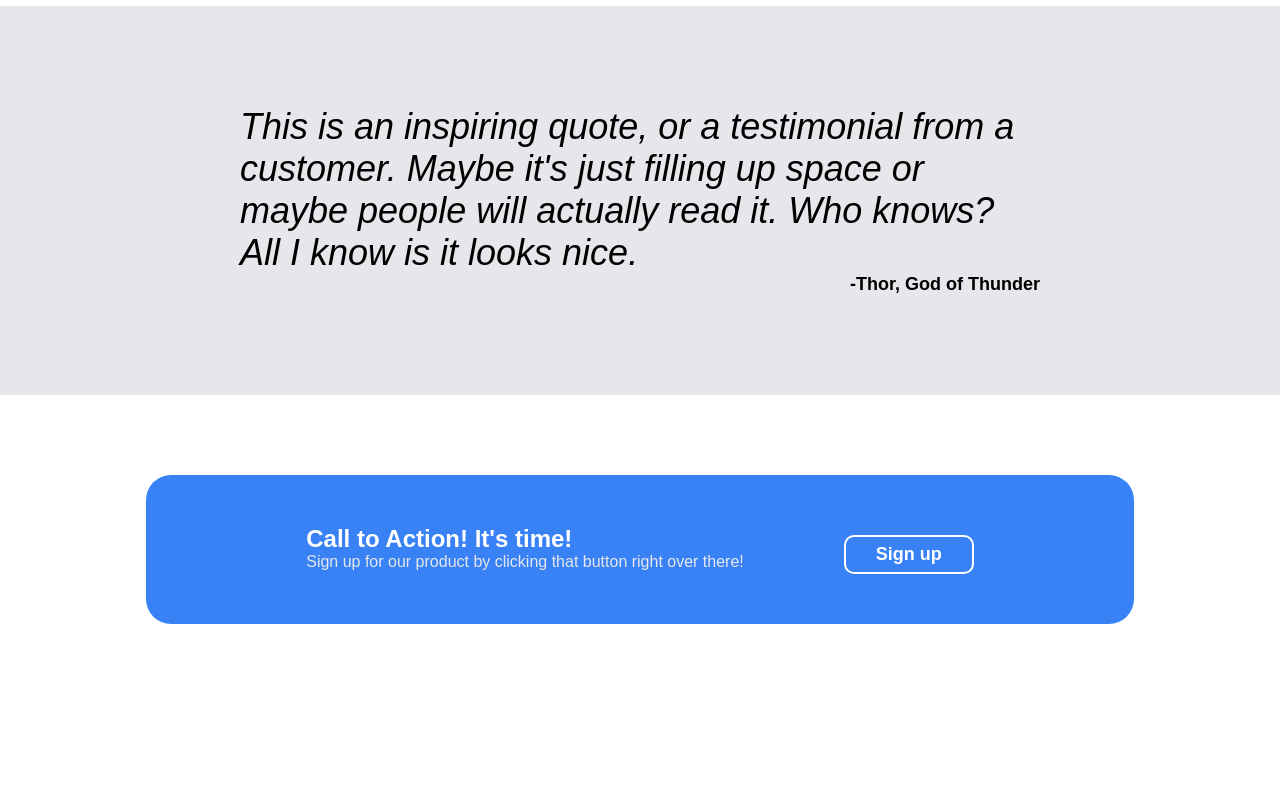
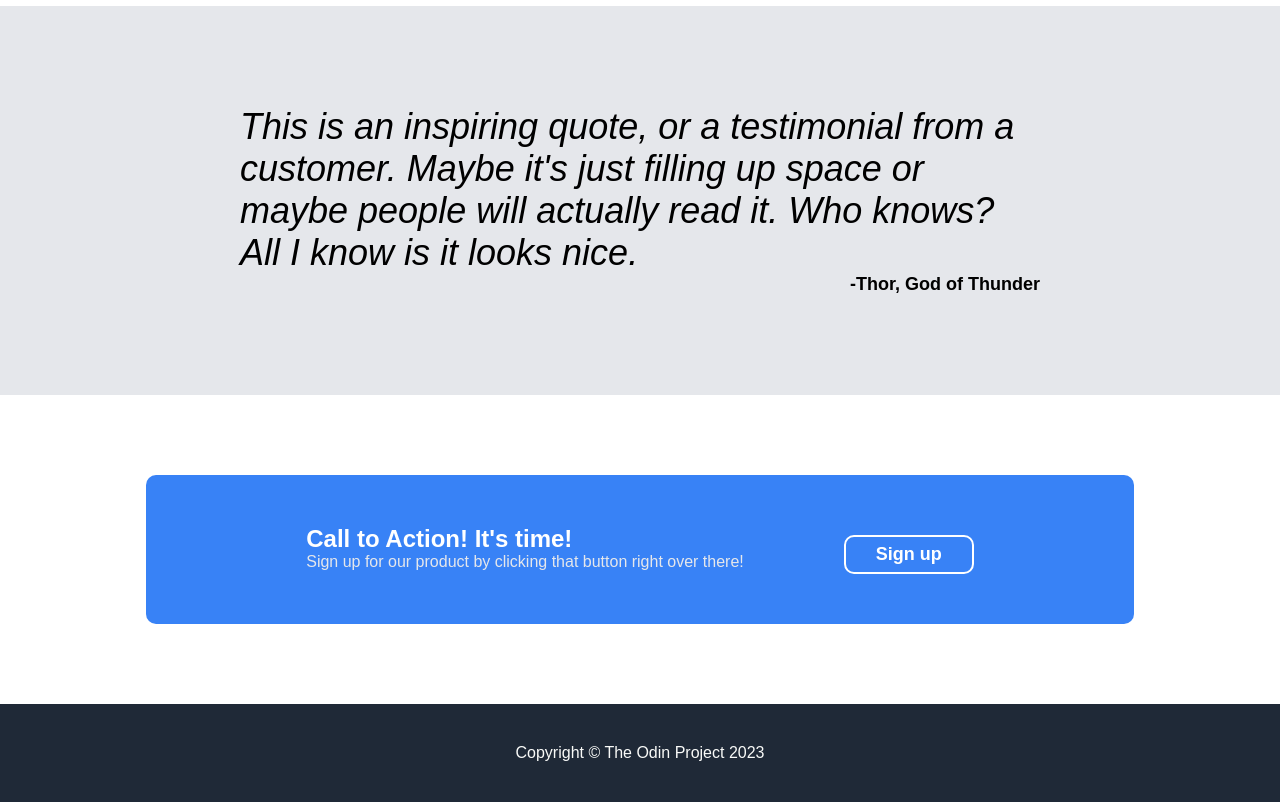
Before and after one commit to Lewisweetch26/odin-landing-page, a plain HTML site: page index.html in a window 1280 px wide. Shown: the part 940-1742 px from the top of the page. Before the commit the page ends 1644 px from the top, so only its background shows below. Drawn offline with Linux system fonts and the light colour scheme.

Commit message:
html name change

```diff
--- a/landing.html
+++ b/index.html
@@ -67,5 +67,11 @@
 
         </div>
     </div>
+
+    <div class="footer">
+        <div class="container4">
+            <div class="words">Copyright © The Odin Project 2023</div>
+        </div>
+    </div>
 </body>
 </html>
--- a/style.css
+++ b/style.css
@@ -3,7 +3,7 @@
 font-family: Arial, Helvetica, sans-serif;
 margin: 0;}
 
-.hero {
+.hero, .footer {
     background-color: #1F2937;
     color: #F9FAF8;
     padding-bottom: 20px;
@@ -120,7 +120,7 @@ color: darkgray;}
     display: flex;
     margin: 80px;
     padding: 50px 160px;
-    border-radius: 25px;
+    border-radius: 10px;
     background-color: #3882f6;
     gap: 100px;
 }
@@ -135,3 +135,15 @@ color: darkgray;}
 a > button {
     border: 2px solid white;
     font-size: large;}
+
+.footer {
+    display: flex;
+    align-items: center;
+    justify-content: center;
+
+}
+
+.container4 {
+    padding: 40px;
+    margin-bottom: -20px;
+}
```
